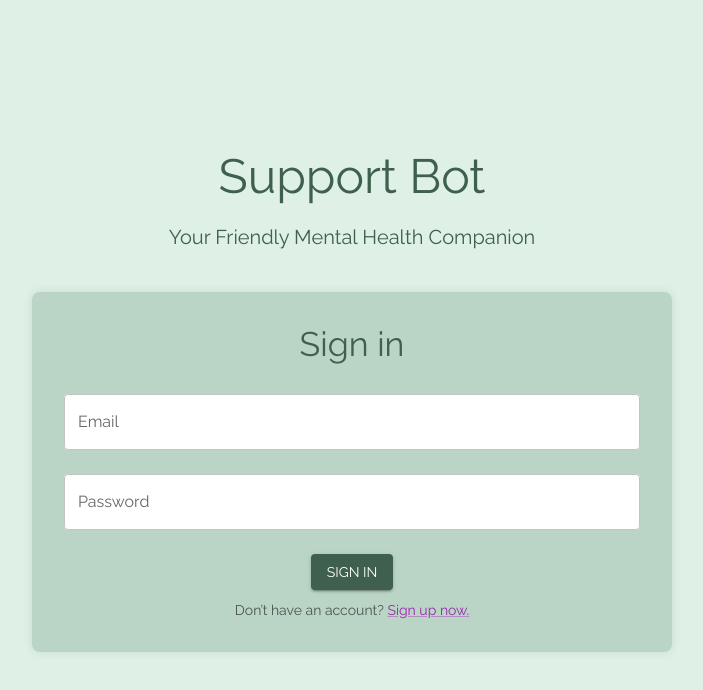
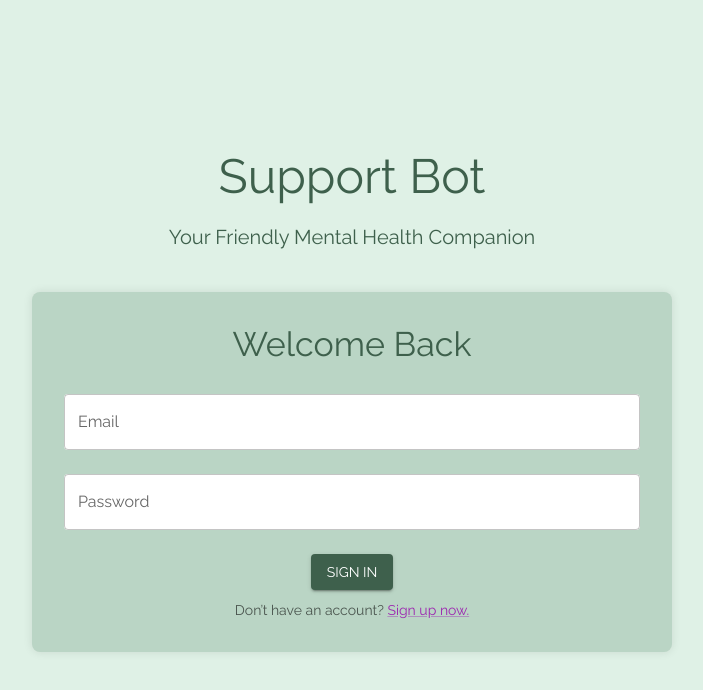
Before and after one commit to hariniavula/ai-mental-health-bot, a Next.js app: page /sign-in in a window 1280 px wide. Shown: the top 690 px of the page, without its empty margins (288-991 px from the left). Built offline with nearby package versions, Linux system fonts and the light colour scheme; no server answers.

Commit message:
minor changes

```diff
--- a/app/sign-in/page.js
+++ b/app/sign-in/page.js
@@ -82,7 +82,7 @@ const SignIn = () => {
           }}
         >
           <Typography variant="h4" color="#3E604C" gutterBottom>
-            Sign in
+            Welcome Back
           </Typography>
           <TextField
             label="Email"
```
